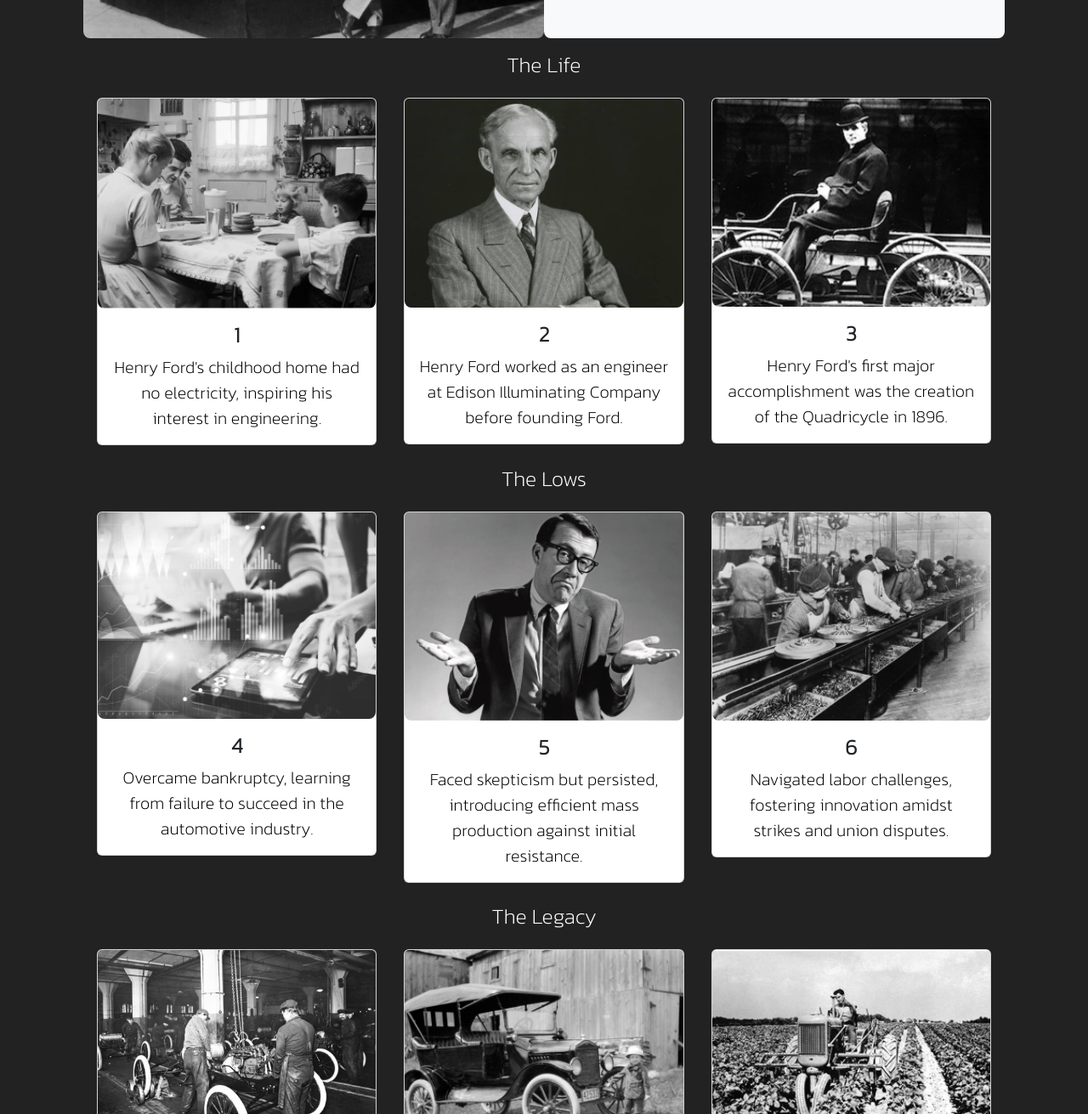
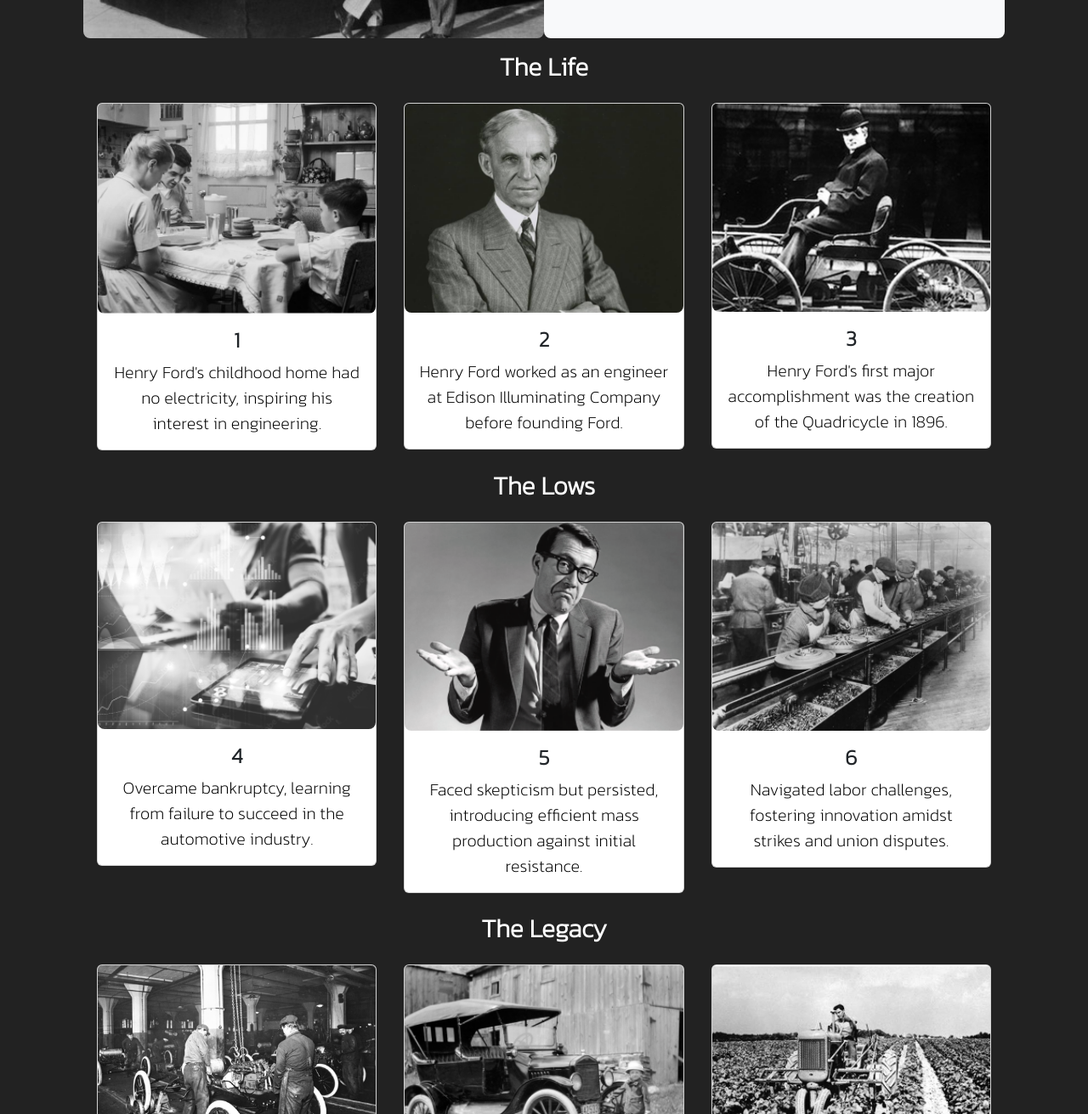
Before and after one commit to Lincoln-Smith/Famous, a plain HTML site: page index.html in a window 1280 px wide. Shown: the part 425-1736 px from the top of the page at 85% size. Drawn offline with nearby package versions, Linux system fonts and the light colour scheme; a web font is replaced by a local one.

Commit message:
tweaked word sizing

```diff
--- a/index.html
+++ b/index.html
@@ -48,8 +48,8 @@
             <!-- fun facts -->
             <div class="row m-3">
 
-                <center><h3>
-                    The Life</h3></center><br>
+                <center><h4>
+                    The Life</h4></center><br>
 
  <!-- fact 1 -->
  <div class="col-12 col-lg-4 p-3 mb-2">
@@ -94,8 +94,8 @@
                 </div>
                 <!-- fact 3 END-->
 
-                <center><h3>
-                    The Lows</h3></center><br>
+                <center><h4>
+                    The Lows</h4></center><br>
 
                 <!-- fact 4 -->
                 <div class="col-12 col-lg-4 p-3 mb-2">
@@ -140,8 +140,8 @@
         </div>
         <!-- fact 6 END-->
 
-        <center><h3>
-            The Legacy</h3></center><br>
+        <center><h4>
+            The Legacy</h4></center><br>
 
       <!-- fact 7 -->
       <div class="col-12 col-lg-4 p-3 mb-2">
--- a/style.css
+++ b/style.css
@@ -69,3 +69,10 @@ h5 {
   font-weight: bold;
   text-align: center;
 }
+
+h4 {
+  color: white;
+  font-size: 30px;
+  font-weight: bold;
+  text-align: center;
+}
```
